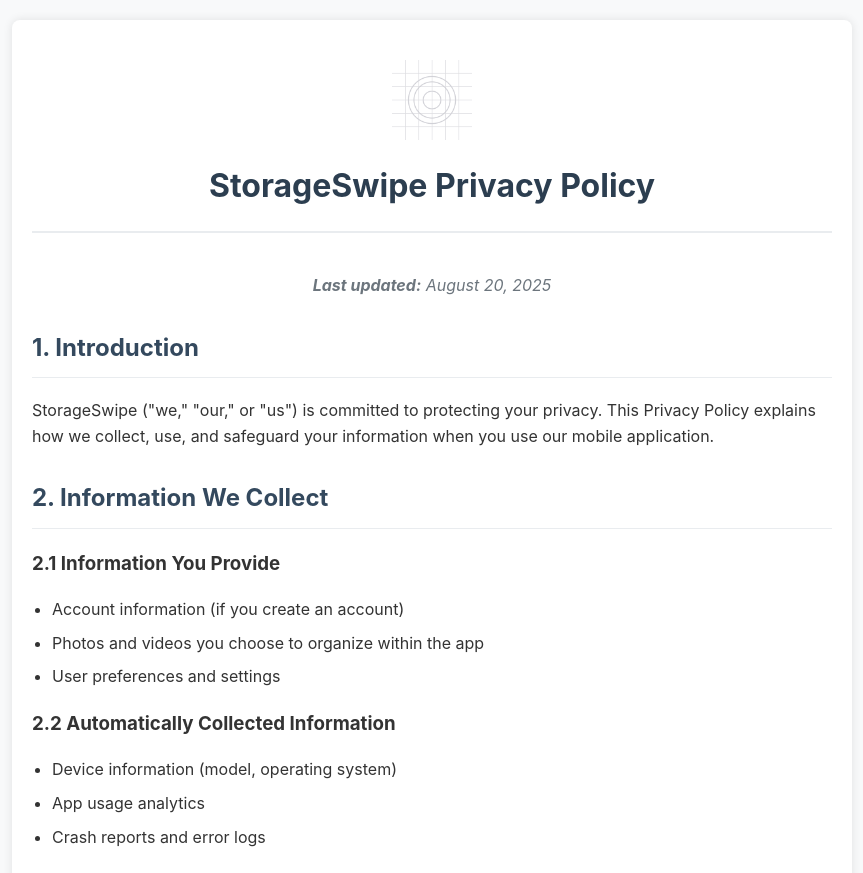
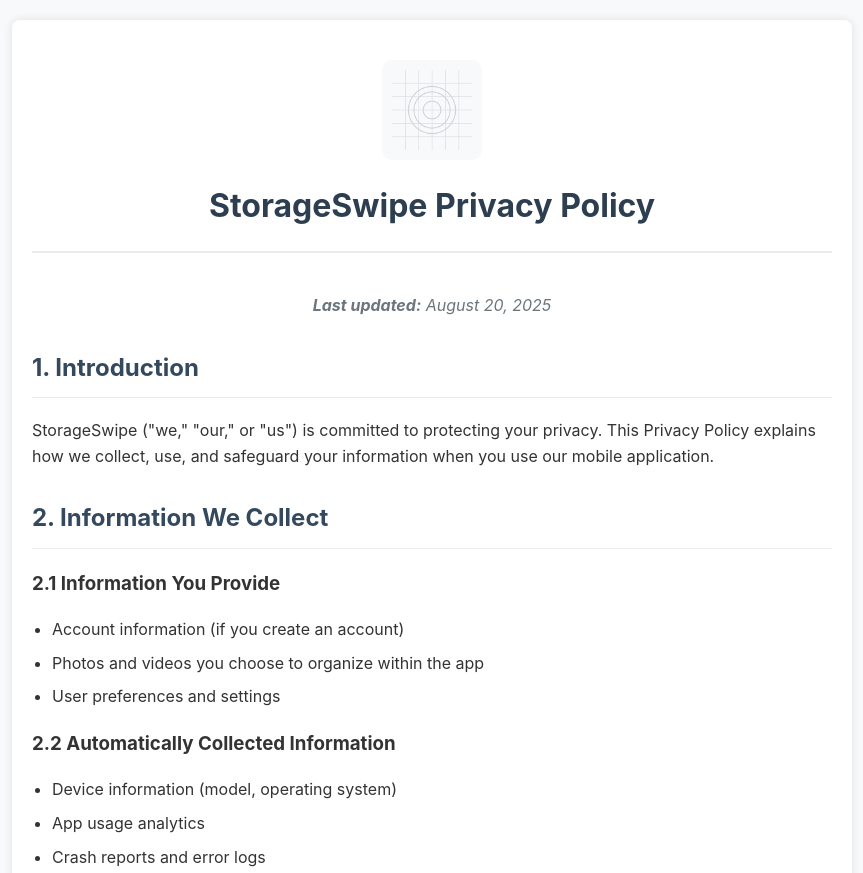
Before and after one commit to FarisAlahmad714/StorageSwipe, a website: page docs/privacy-policy.html in a window 1280 px wide. Shown: the top 873 px of the page, without its empty margins (208-1071 px from the left). Drawn offline with Linux system fonts and the light colour scheme.

Commit message:
Fix invisible logo - light gray icon on white background issue

```diff
--- a/docs/privacy-policy.html
+++ b/docs/privacy-policy.html
@@ -34,6 +34,9 @@
             height: 80px;
             margin: 0 auto 20px;
             display: block;
+            background: #f8f9fa;
+            padding: 10px;
+            border-radius: 10px;
         }
         h1 {
             color: #2c3e50;
```
Also changed, not shown: docs/index.html (+1 -1 lines), docs/support.html (+3 -0 lines).
